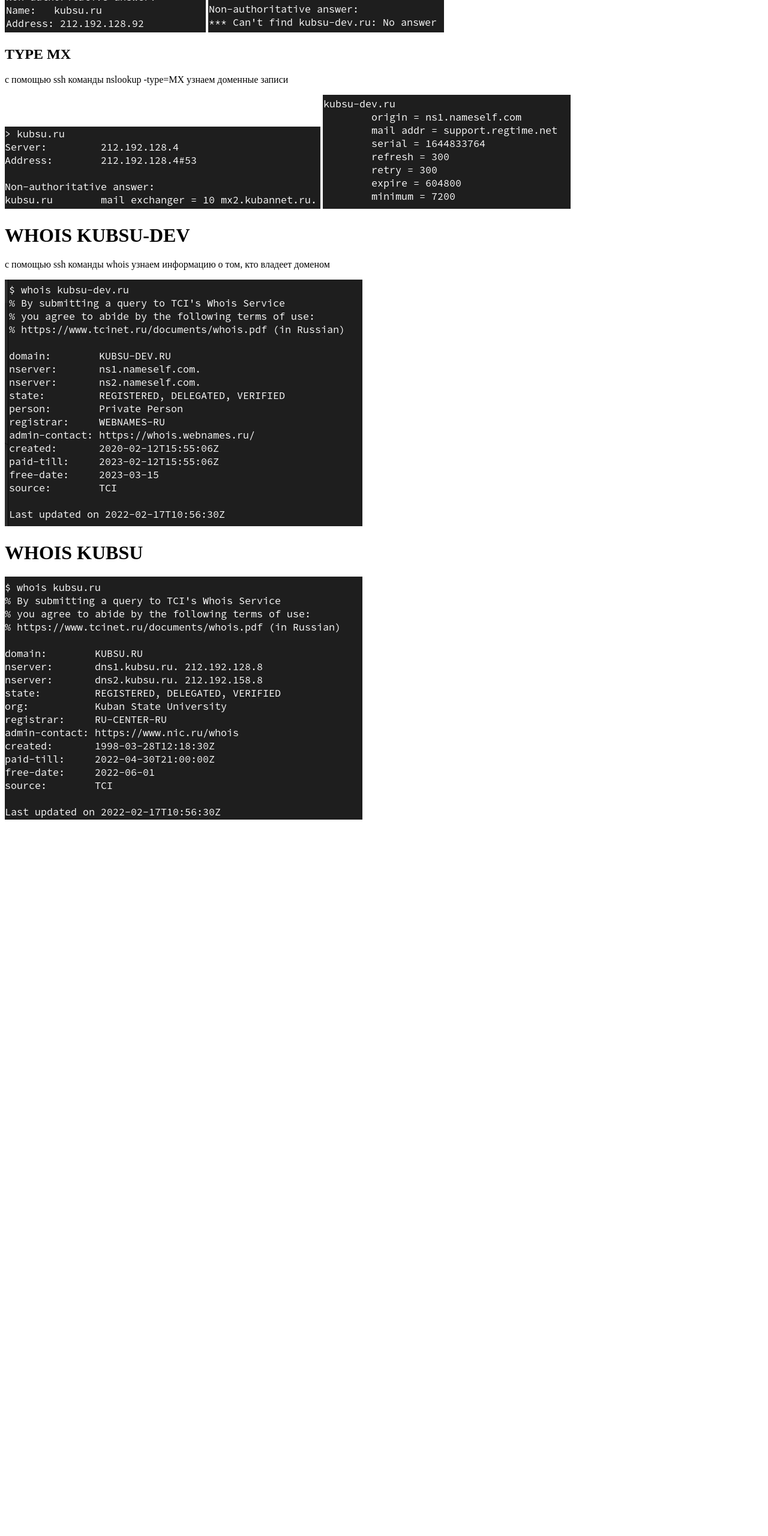
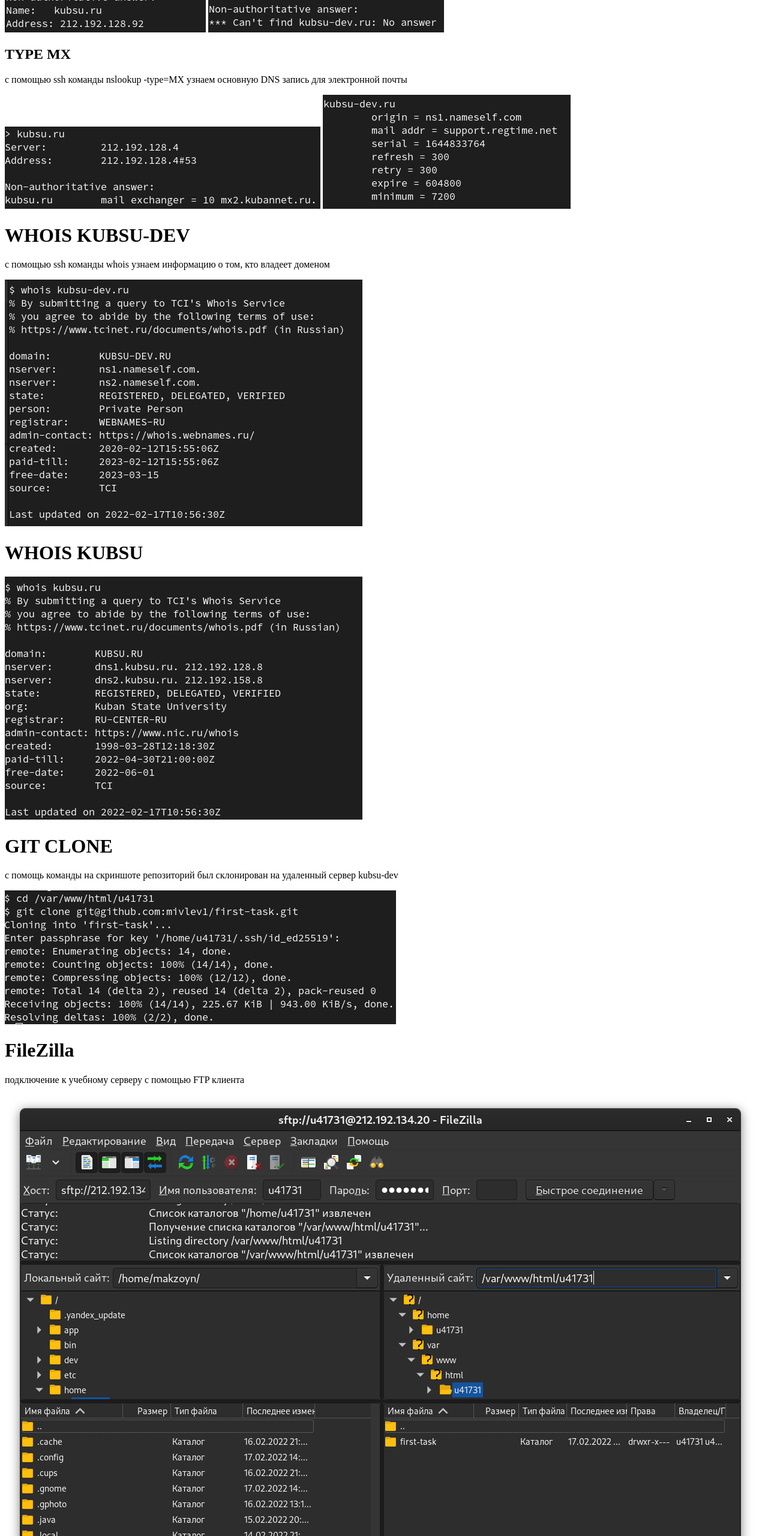
Before and after one commit to mivlev1/first-task, a plain HTML site: page index.html in a window 1280 px wide. Shown: the part 1140-3700 px from the top of the page at 60% size. Before the commit the page ends 2518 px from the top, so only its background shows below. Drawn offline with Linux system fonts and the light colour scheme.

Commit message:
edit file

```diff
--- a/index.html
+++ b/index.html
@@ -19,7 +19,7 @@
   <img src="nslookup-a.png" alt="nslookup-a img">
   <img src="nslookup-a2.png" alt="nslookup-a img">
   <h2>TYPE MX</h2>
-  <p>с помощью ssh команды nslookup -type=MX узнаем доменные записи</p>
+  <p>с помощью ssh команды nslookup -type=MX узнаем основную DNS запись для электронной почты</p>
   <img src="nslookup-mx.png" alt="nslookup-mx img">
   <img src="nslookup-mx2.png" alt="nslookup-mx img">
   <h1>WHOIS KUBSU-DEV</h1>
@@ -27,5 +27,12 @@
   <img src="whois-kubsu-dev.png" alt="whois kubsu-dev img">
   <h1>WHOIS KUBSU</h1>
   <img src="whois-kubsu.png" alt="whois kubsu img">
+  <h1>GIT CLONE</h1>
+  <p>с помощь команды на скриншоте репозиторий был склонирован на удаленный сервер kubsu-dev</p>
+  <img src="git-clone.png" alt="git clone">
+  <h1>FileZilla</h1>
+  <p>подключение к учебному серверу с помощью FTP клиента </p>
+  <img src="filezilla.png" alt="filezilla">
+  <p>скриншот gitclone и filezilla были загружены на учебный сервер с помощью Filezilla</p>
 </body>
 </html>
```
Also changed, not shown: filezilla.png (added), git-clone.png (added).
